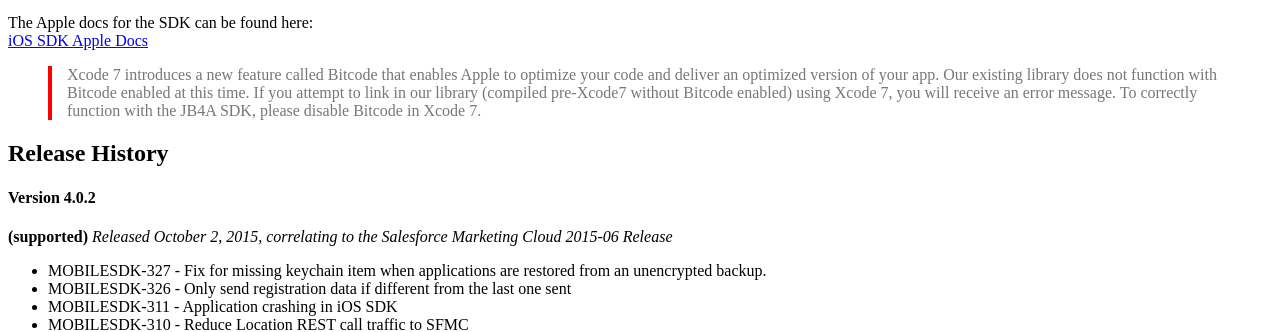
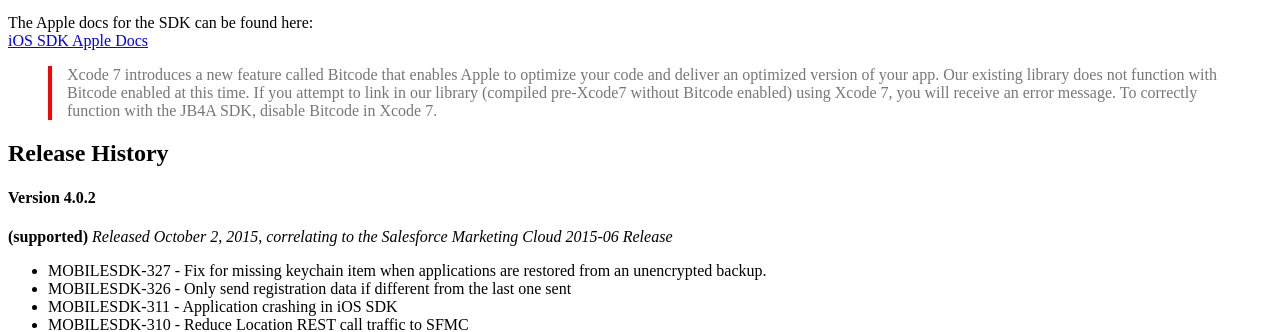
Before and after one commit to salesforce-marketingcloud/JB4A-SDK-iOS, a Jekyll site: the page built from index.md, in a window 1280 px wide and 900 px high, scrolled down 549 px. Shown: the part 194-526 px from the top of the window. Built offline with Jekyll 4.4.1, drawn with Linux system fonts in a browser that asks for light colours; a style sheet for code colours, icons or effects is not loaded.

Commit message:
Remove "please".
It’s a silly word.

```diff
--- a/index.md
+++ b/index.md
@@ -10,7 +10,7 @@
 The Apple docs for the SDK can be found here:<br/>
 <a href="{{ site.baseurl }}/appledoc/index.html" target="_blank">iOS SDK Apple Docs</a>
 
-> Xcode 7 introduces a new feature called Bitcode that enables Apple to optimize your code and deliver an optimized version of your app. Our existing library does not function with Bitcode enabled at this time. If you attempt to link in our library (compiled pre-Xcode7 without Bitcode enabled) using Xcode 7, you will receive an error message. To correctly function with the JB4A SDK, please disable Bitcode in Xcode 7.
+> Xcode 7 introduces a new feature called Bitcode that enables Apple to optimize your code and deliver an optimized version of your app. Our existing library does not function with Bitcode enabled at this time. If you attempt to link in our library (compiled pre-Xcode7 without Bitcode enabled) using Xcode 7, you will receive an error message. To correctly function with the JB4A SDK, disable Bitcode in Xcode 7.
 
 ## Release History
 
```
